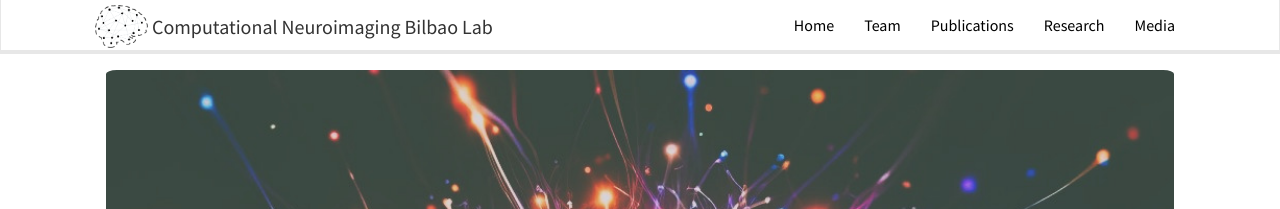
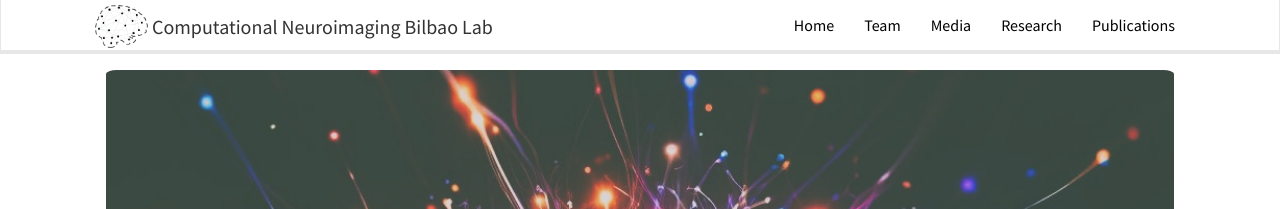
Before and after one commit to itellaetxe/compneurobilbao_website, a Jekyll site: the page built from _pages/home.md, in a window 1280 px wide. Shown: the top 209 px of the page. Built offline with Jekyll 4.4.1, drawn with Linux system fonts in a browser that asks for light colours; nearby versions of some CDN libraries.

Commit message:
[pages ordenez aldatu]

```diff
--- a/_includes/header.html
+++ b/_includes/header.html
@@ -18,11 +18,11 @@
 			<ul class="nav navbar-nav navbar-right">
 				<li><a href="{{ site.url }}{{ site.baseurl }}/">Home</a></li>
 				<li><a href="{{ site.url }}{{ site.baseurl }}/team">Team</a></li>
+				<li><a href="{{ site.url }}{{ site.baseurl }}/pictures">Media</a></li>
 				<!-- <li><a href="{{ site.url }}{{ site.baseurl }}/openings">Openings</a></li> -->
-				<li><a href="{{ site.url }}{{ site.baseurl }}/publications">Publications</a></li>
 				<!-- <li><a href="{{ site.url }}{{ site.baseurl }}/allnews">News</a></li> -->
 				<li><a href="{{ site.url }}{{ site.baseurl }}/research">Research</a></li>
-				<li><a href="{{ site.url }}{{ site.baseurl }}/pictures">Media</a></li>
+				<li><a href="{{ site.url }}{{ site.baseurl }}/publications">Publications</a></li>
 			</ul>
 		</div>
 	</div>
```
